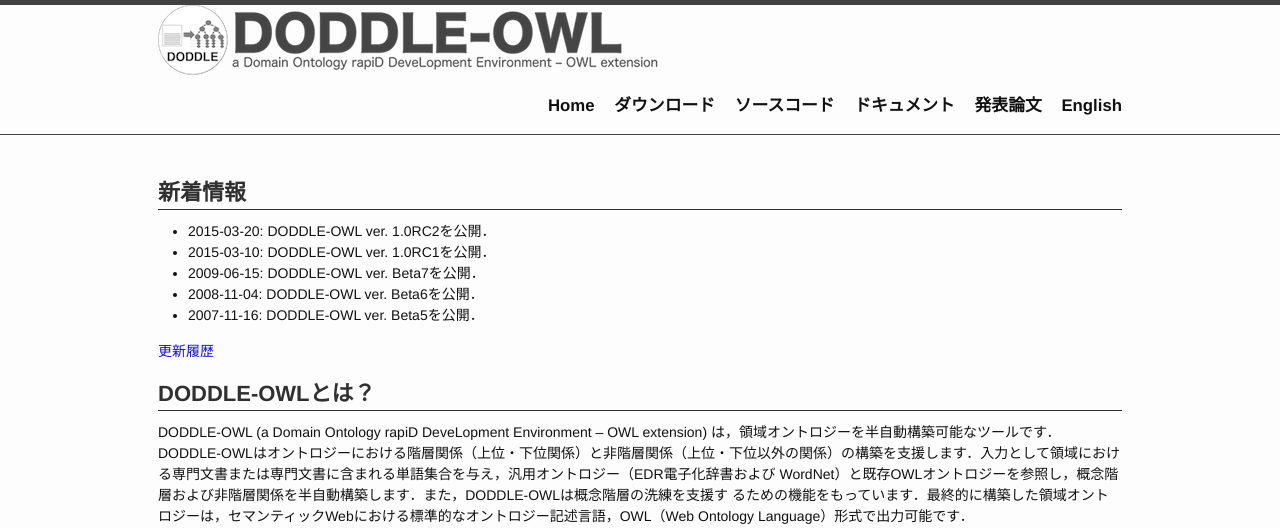
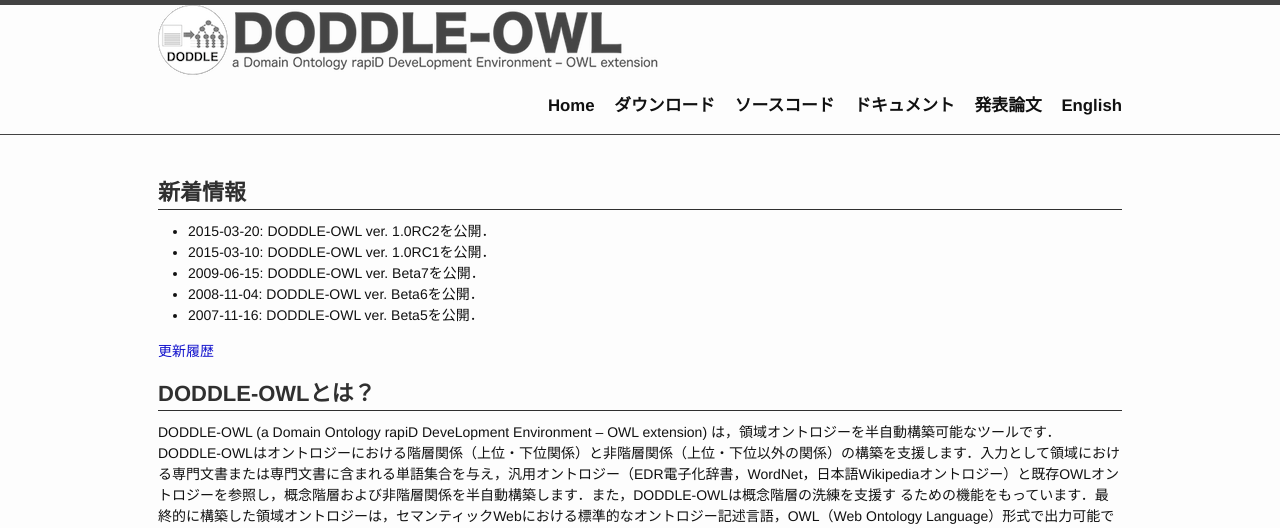
Before and after one commit to doddle-owl/doddle-owl.github.io, a Jekyll site: the page built from index-ja.md, in a window 1280 px wide. Shown: the top 528 px of the page. Built offline with Jekyll 4.4.1, drawn with Linux system fonts in a browser that asks for light colours; our own code applies the rules of GitHub Pages for plain Markdown files; some of the changed text lies outside the part shown.

Commit message:
modified index-ja.md

```diff
--- a/index-ja.md
+++ b/index-ja.md
@@ -14,7 +14,7 @@ permalink: /index-ja.html
 [更新履歴](https://github.com/doddle-owl/DODDLE-OWL/commits/master)
 
 # DODDLE-OWLとは？
-DODDLE-OWL (a Domain Ontology rapiD DeveLopment Environment – OWL extension) は，領域オントロジーを半自動構築可能なツールです．DODDLE-OWLはオントロジーにおける階層関係（上位・下位関係）と非階層関係（上位・下位以外の関係）の構築を支援します．入力として領域における専門文書または専門文書に含まれる単語集合を与え，汎用オントロジー（EDR電子化辞書および WordNet）と既存OWLオントロジーを参照し，概念階層および非階層関係を半自動構築します．また，DODDLE-OWLは概念階層の洗練を支援す るための機能をもっています．最終的に構築した領域オントロジーは，セマンティックWebにおける標準的なオントロジー記述言語，OWL（Web Ontology Language）形式で出力可能です．
+DODDLE-OWL (a Domain Ontology rapiD DeveLopment Environment – OWL extension) は，領域オントロジーを半自動構築可能なツールです．DODDLE-OWLはオントロジーにおける階層関係（上位・下位関係）と非階層関係（上位・下位以外の関係）の構築を支援します．入力として領域における専門文書または専門文書に含まれる単語集合を与え，汎用オントロジー（EDR電子化辞書，WordNet，日本語Wikipediaオントロジー）と既存OWLオントロジーを参照し，概念階層および非階層関係を半自動構築します．また，DODDLE-OWLは概念階層の洗練を支援す るための機能をもっています．最終的に構築した領域オントロジーは，セマンティックWebにおける標準的なオントロジー記述言語，OWL（Web Ontology Language）形式で出力可能です．
 
 # 動画
 <iframe width="560" height="315" src="https://www.youtube.com/embed/EDogkQwwBNY" frameborder="0" allowfullscreen></iframe>
```
